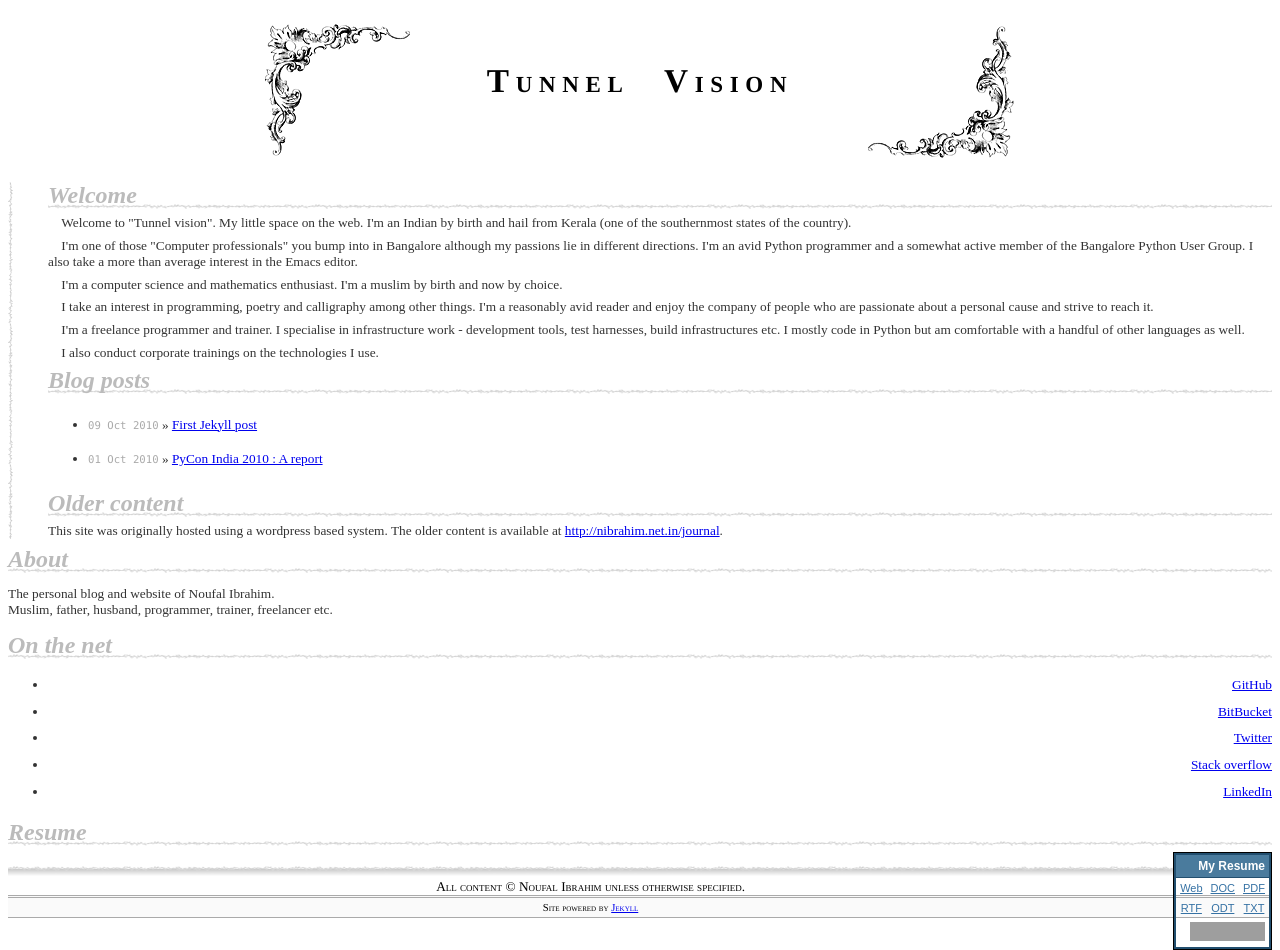
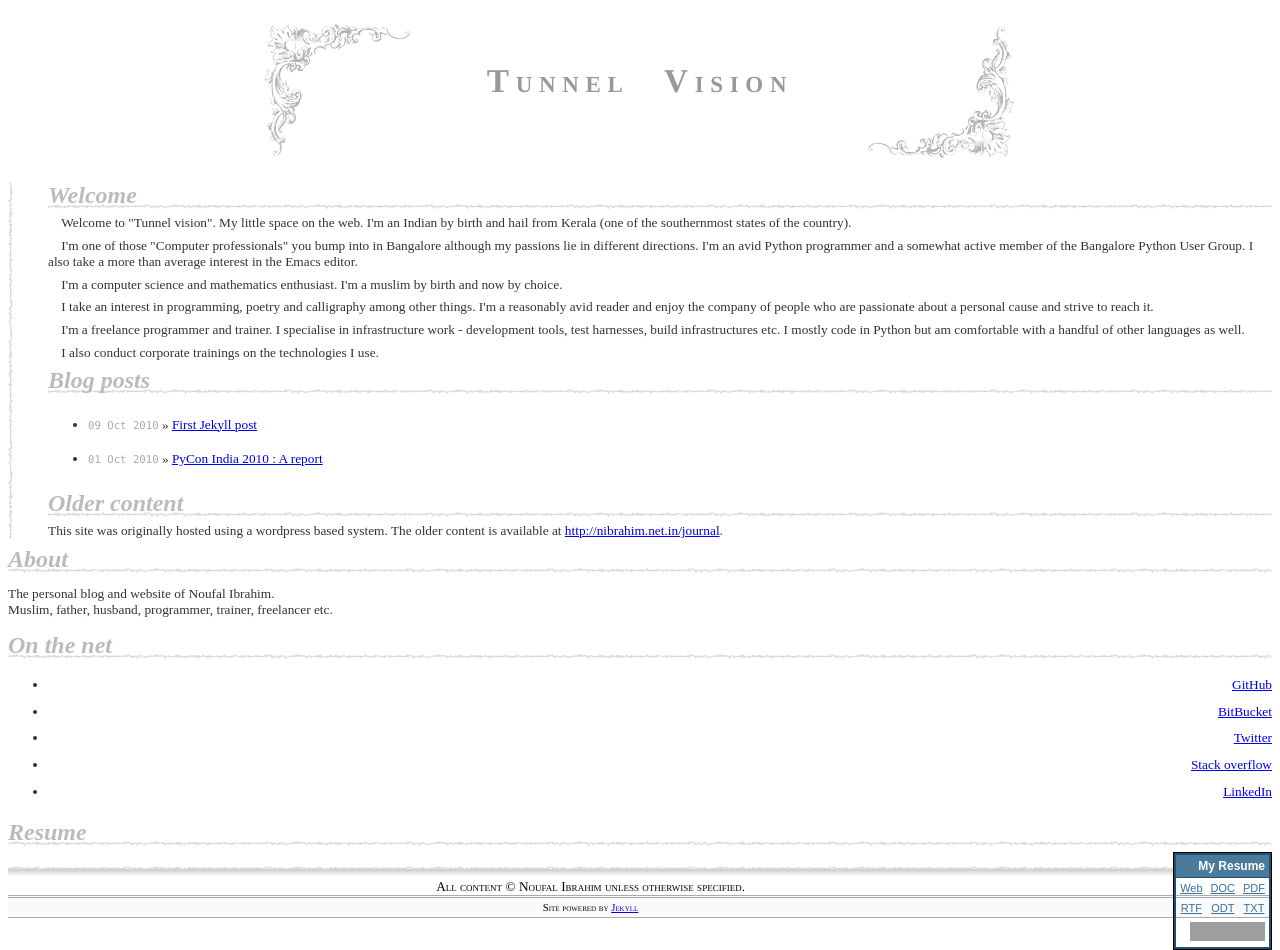
Before and after one commit to nibrahim/nibrahim.net.in, a Jekyll site: the page built from index.html, in a window 1280 px wide. Built offline with Jekyll 4.4.1, drawn with Linux system fonts in a browser that asks for light colours; a style sheet for code colours, icons or effects is not loaded; grey boxes are pictures that could not be loaded.

Commit message:
Make the header dimmer

```diff
--- a/css/style.css
+++ b/css/style.css
@@ -24,7 +24,7 @@
          }
 
 #hd h1 a {
-           color: black;
+           color: #999;
            text-decoration: none;
            padding-top: 40px;
            display:block;
```
Also changed, not shown: images/headerbg.png.
